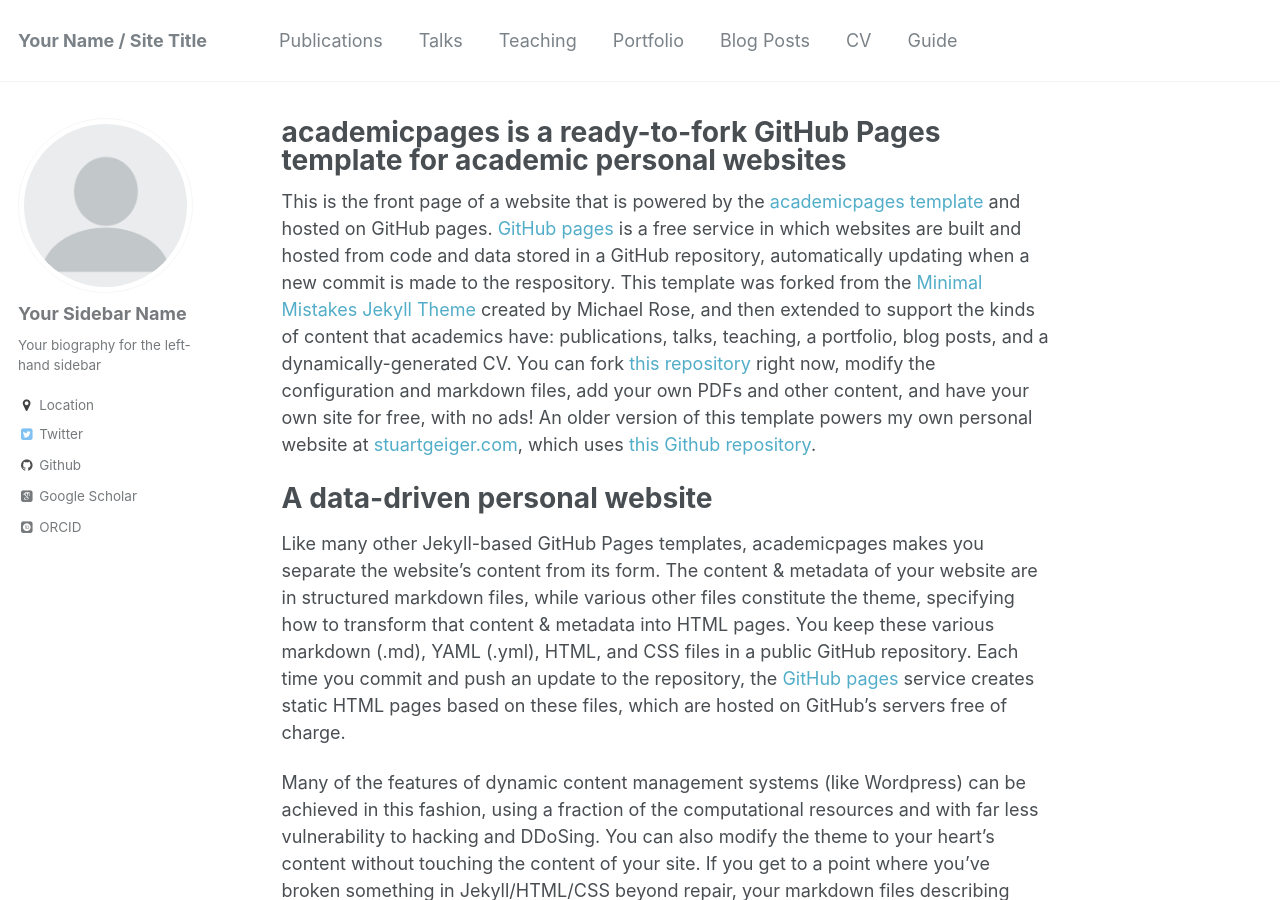
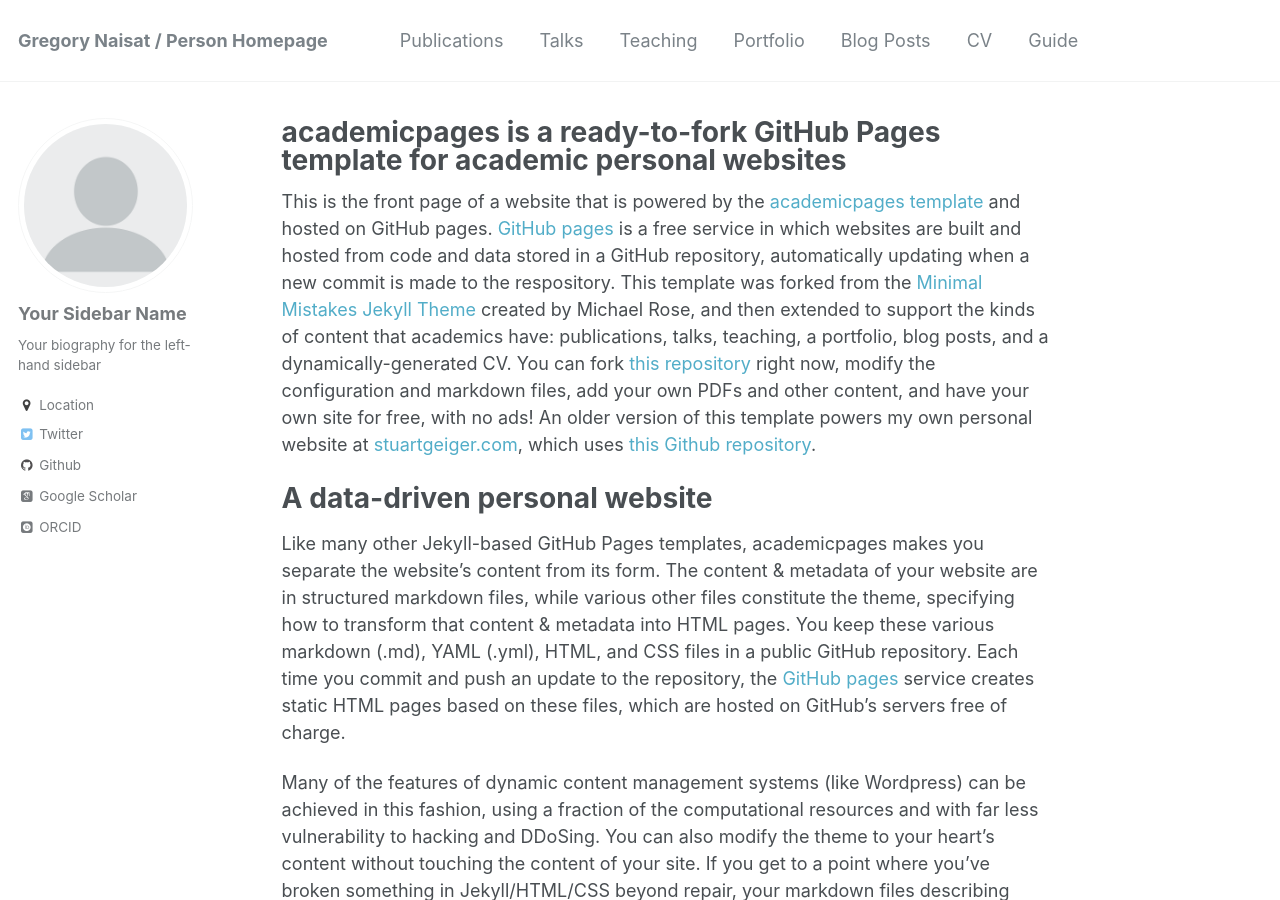
Before and after one commit to sgregnt/sgregnt.github.io, a Jekyll site: the page built from _pages/about.md, in a window 1280 px wide and 900 px high. Built offline with Jekyll 4.4.1, drawn with Linux system fonts in a browser that asks for light colours; some web fonts are replaced; some of the changed text lies outside the part shown.

Commit message:
Changed title
Changed title

```diff
--- a/_config.yml
+++ b/_config.yml
@@ -7,13 +7,13 @@
 
 # Site Settings
 locale                   : "en-US"
-title                    : "Your Name / Site Title"
+title                    : "Gregory Naisat / Person Homepage"
 title_separator          : "-"
-name                     : &name "Your Name"
+name                     : &name "Gregory Naisat"
 description              : &description "personal description"
-url                      : https://academicpages.github.io # the base hostname & protocol for your site e.g. "https://mmistakes.github.io"
+url                      : https://sgregnt.github.io # the base hostname & protocol for your site e.g. "https://mmistakes.github.io"
 baseurl                  : "" # the subpath of your site, e.g. "/blog"
-repository               : "academicpages/academicpages.github.io"
+repository               : "sgregnt/sgregnt.github.io"
 teaser                   :  # filename of teaser fallback teaser image placed in /images/, .e.g. "500x300.png"
 breadcrumbs              : false # true, false (default)
 words_per_minute         : 160
```
